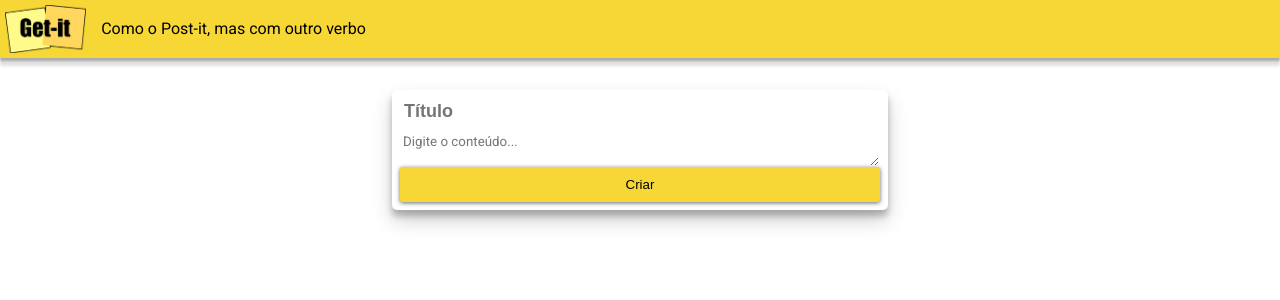
After one commit to ellencoutinho/notepad, a Python web app: template templates/edit.html in a window 1280 px wide. The commit adds this page. Shown: the top 300 px of the page. Run offline with Jinja, Linux system fonts and the light colour scheme; the template is opened without the code that fills it, so the values that code supplies are empty; some libraries are stand-ins or nearby versions.

Commit message:
Redireciona para página de edição

```diff
--- a/servidor.py
+++ b/servidor.py
@@ -1,7 +1,7 @@
 import socket
 from pathlib import Path
 from utils import extract_route, read_file, build_response, apaga_nota
-from views import index
+from views import index, edit
 CUR_DIR = Path(__file__).parent
 
 SERVER_HOST = 'localhost'
@@ -31,6 +31,8 @@ while True:
         response = index(request)
     elif request.split()[1].split('/')[1] == 'delete':
         response = apaga_nota(request.split()[1].split('/')[2])
+    elif request.split()[1].split('/')[1] == 'edit':
+        response = edit(request, id=request.split()[1].split('/')[2])
 
     #elif edit -> copia index com novo html (cc+cv)
     else:
--- a/templates/components/note.html
+++ b/templates/components/note.html
@@ -3,7 +3,7 @@
         {title}
 
         <div class="icones">
-            <button type="button" class="button">
+            <button type="button" onclick="location.href='/edit/{id}'" formmethod="get" class="button">
                 <img src="../../img/lapis.png" class="subicone" alt="lixeira">
             </button>
             <button type="button" onclick="location.href='/delete/{id}'" formmethod="get" class="button">
--- /dev/null
+++ b/templates/edit.html
@@ -0,0 +1,47 @@
+<!DOCTYPE html>
+<html>
+  <head>
+    <meta charset="UTF-8" />
+    <meta name="viewport" content="width=device-width, initial-scale=1.0" />
+    <title>Get-it</title>
+    <script type="text/javascript" src="/docs/getit.js"></script>
+    <link
+      rel="stylesheet"
+      href="https://cdnjs.cloudflare.com/ajax/libs/meyer-reset/2.0/reset.min.css"
+      integrity="sha512-NmLkDIU1C/C88wi324HBc+S2kLhi08PN5GDeUVVVC/BVt/9Izdsc9SVeVfA1UZbY3sHUlDSyRXhCzHfr6hmPPw=="
+      crossorigin="anonymous"
+    />
+    <link rel="preconnect" href="https://fonts.gstatic.com" />
+    <link
+      href="https://fonts.googleapis.com/css2?family=Roboto&family=Permanent+Marker&display=swap"
+      rel="stylesheet"
+    />
+    <link rel="stylesheet" href="../docs/getit.css" />
+  </head>
+
+  <body>
+    <div class="appbar">
+      <img src="../img/logo-getit.png" class="logo" />
+      <span class="subtitle">Como o Post-it, mas com outro verbo</span>
+    </div>
+
+    <main class="container">
+      <form class="form-card" method="post">
+        <input
+          class="form-card-title"
+          type="text"
+          name="titulo"
+          placeholder="Título"
+        />
+        <textarea
+          class="autoresize"
+          name="detalhes"
+          placeholder="Digite o conteúdo..."
+        ></textarea>
+        <button class="btn" type="submit">Criar</button>
+      </form>
+
+    </main>
+
+  </body>
+</html>
```
Also changed, not shown: views.py (+17 -0 lines).
